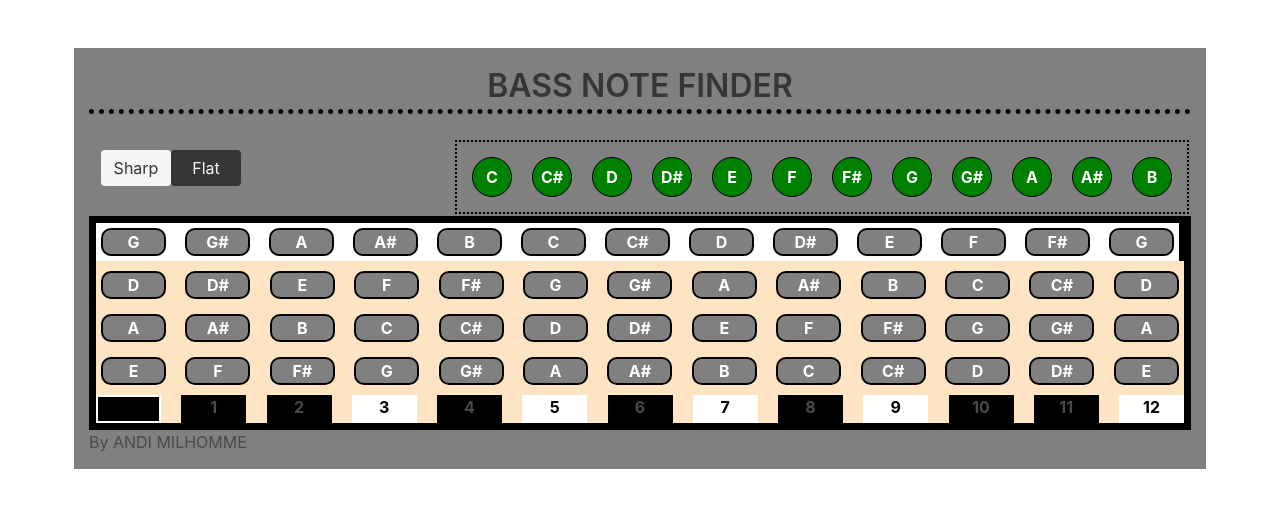
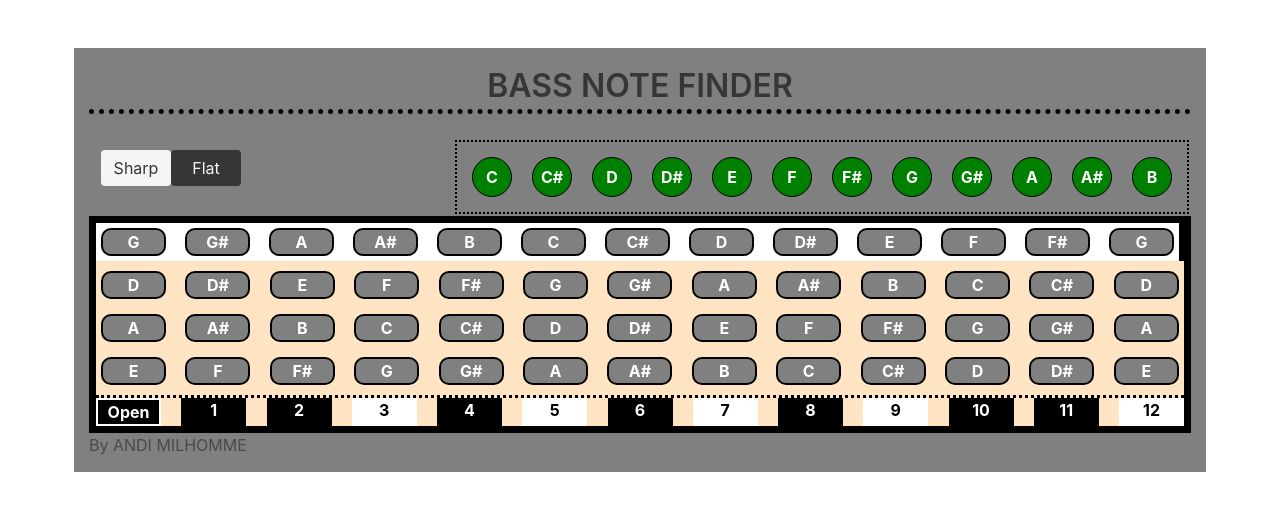
Before and after one commit to anditherobot/bassNoteFinder, an Angular app: page /bass in a window 1280 px wide. Shown: the top 510 px of the page. Built offline with nearby package versions, Linux system fonts and the light colour scheme.

Commit message:
changed text color for fretNumbers

```diff
--- a/src/app/components/bass/bass.component.scss
+++ b/src/app/components/bass/bass.component.scss
@@ -93,12 +93,14 @@ p {
   & .frets {
     display: flex;
     justify-content: space-between;
+    border-top: 3px dotted black;
 
     .fretNumbers {
       background-color: black;
       width: 65px;
       text-align: center;
       font-weight: bold;
+      color: white;
     }
     .highlightFret {
       background-color: white;
```
